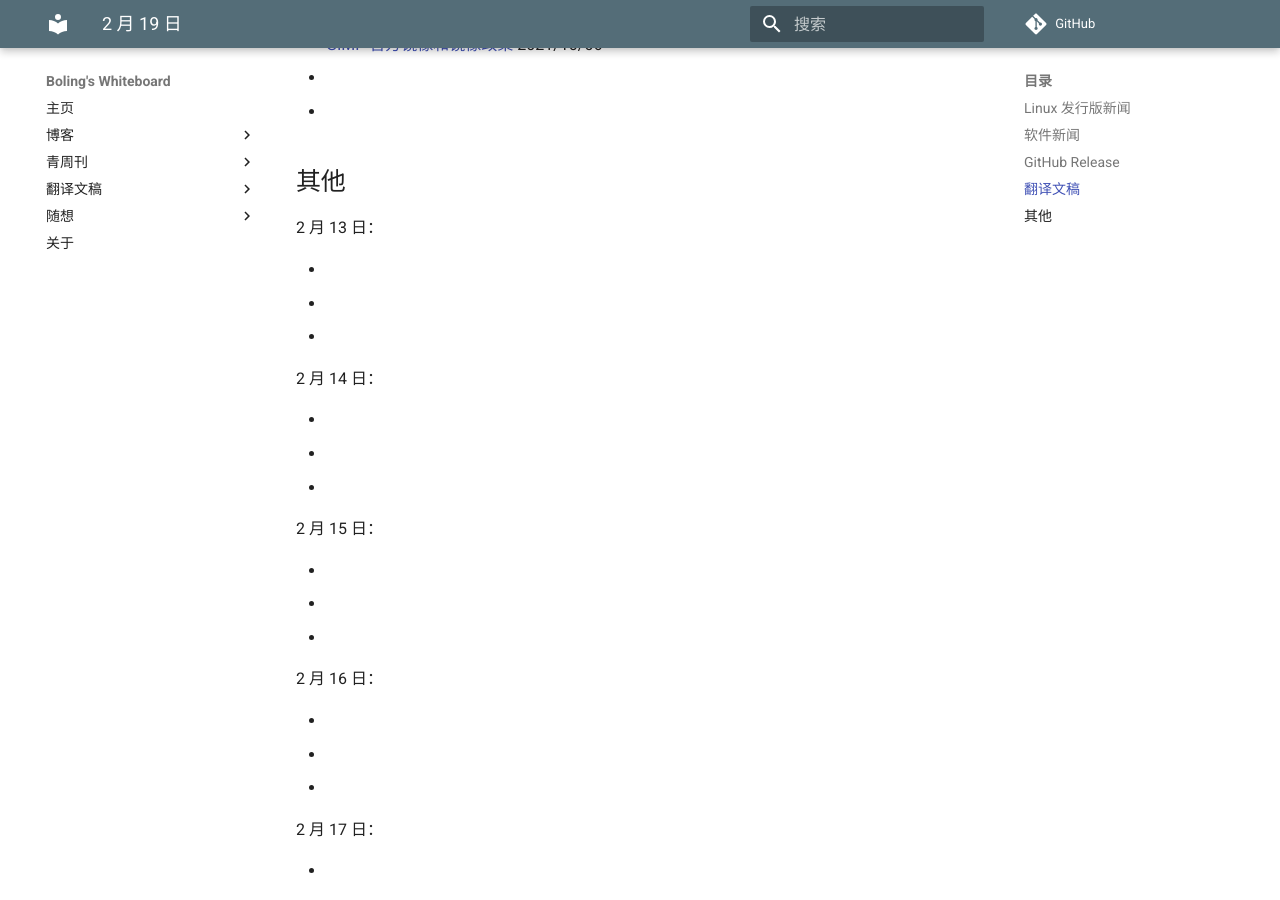
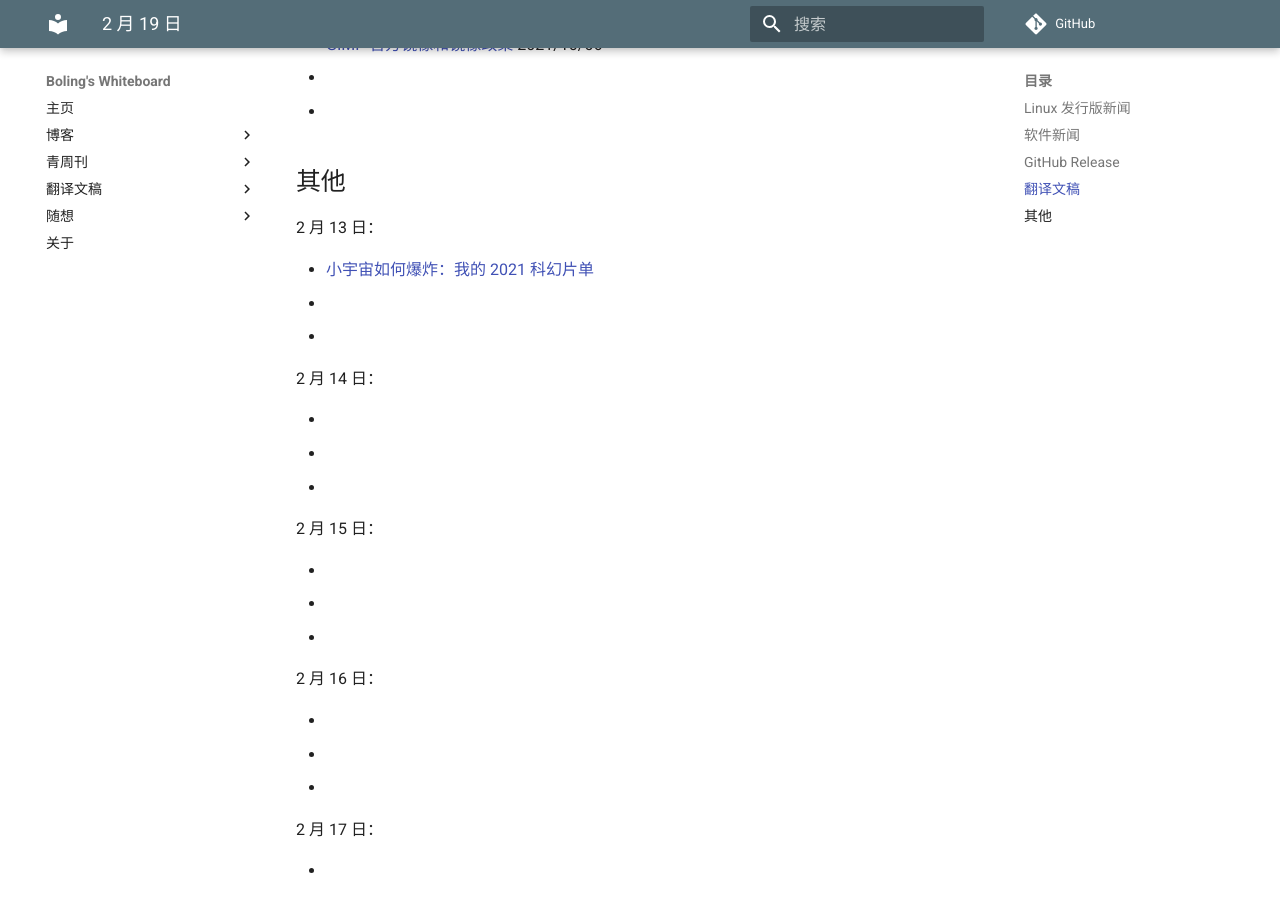
Before and after one commit to Hanjingxue-Boling/Whiteboard, an MkDocs documentation site: the page built from docs/weekly/22/02-19.md, in a window 1280 px wide and 900 px high, scrolled down 3006 px. Built offline with MkDocs 1.6.1 and Material for MkDocs 9.7.7, drawn with Linux system fonts in a browser that asks for light colours; comment, search, counter and statistics services are not loaded.

Commit message:
add new link

```diff
--- a/docs/weekly/22/02-19.md
+++ b/docs/weekly/22/02-19.md
@@ -115,7 +115,7 @@
 
 2 月 13 日：
 
-- []()
+- [小宇宙如何爆炸：我的 2021 科幻片单](https://www.gcores.com/articles/147349)
 - []()
 - []()
 
```
